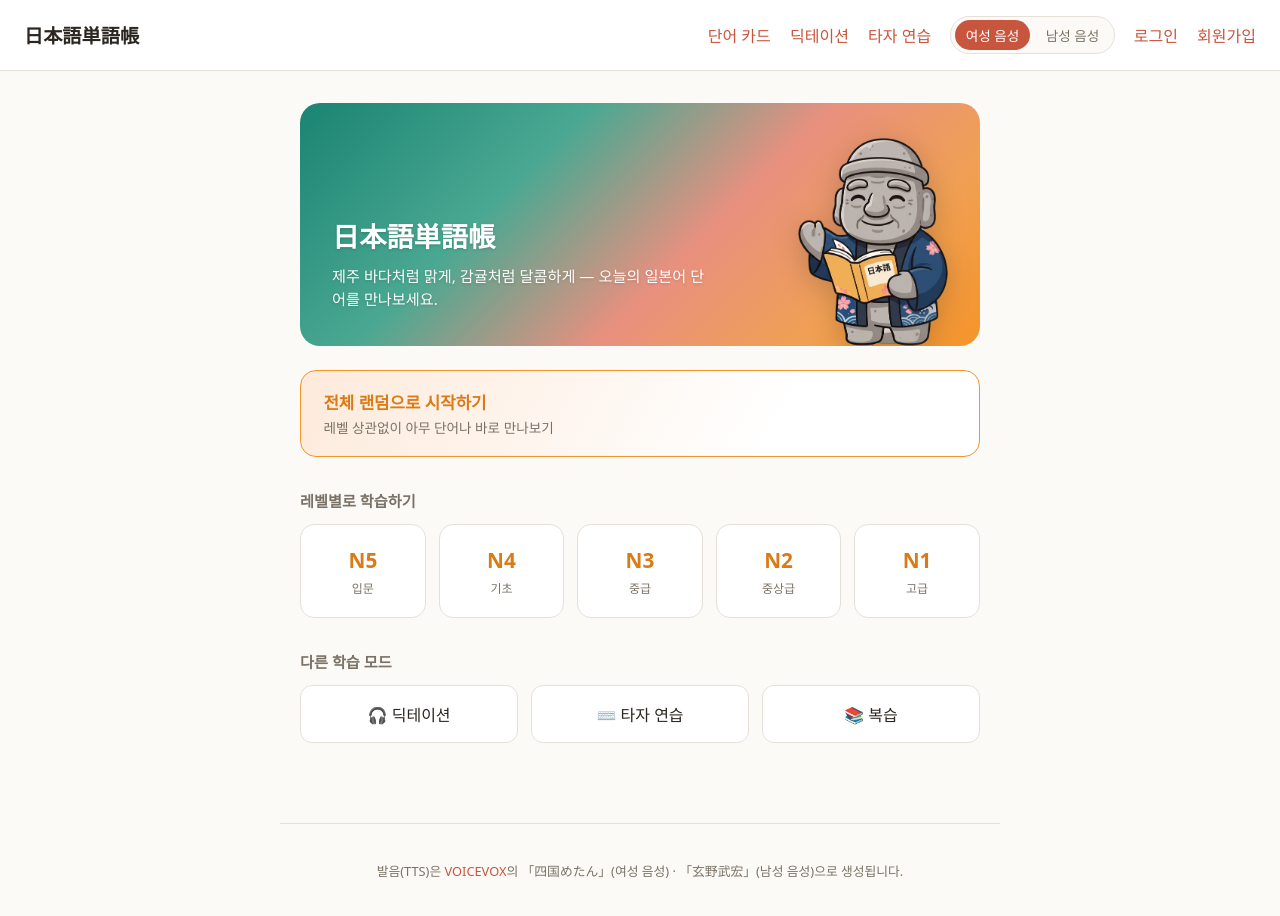
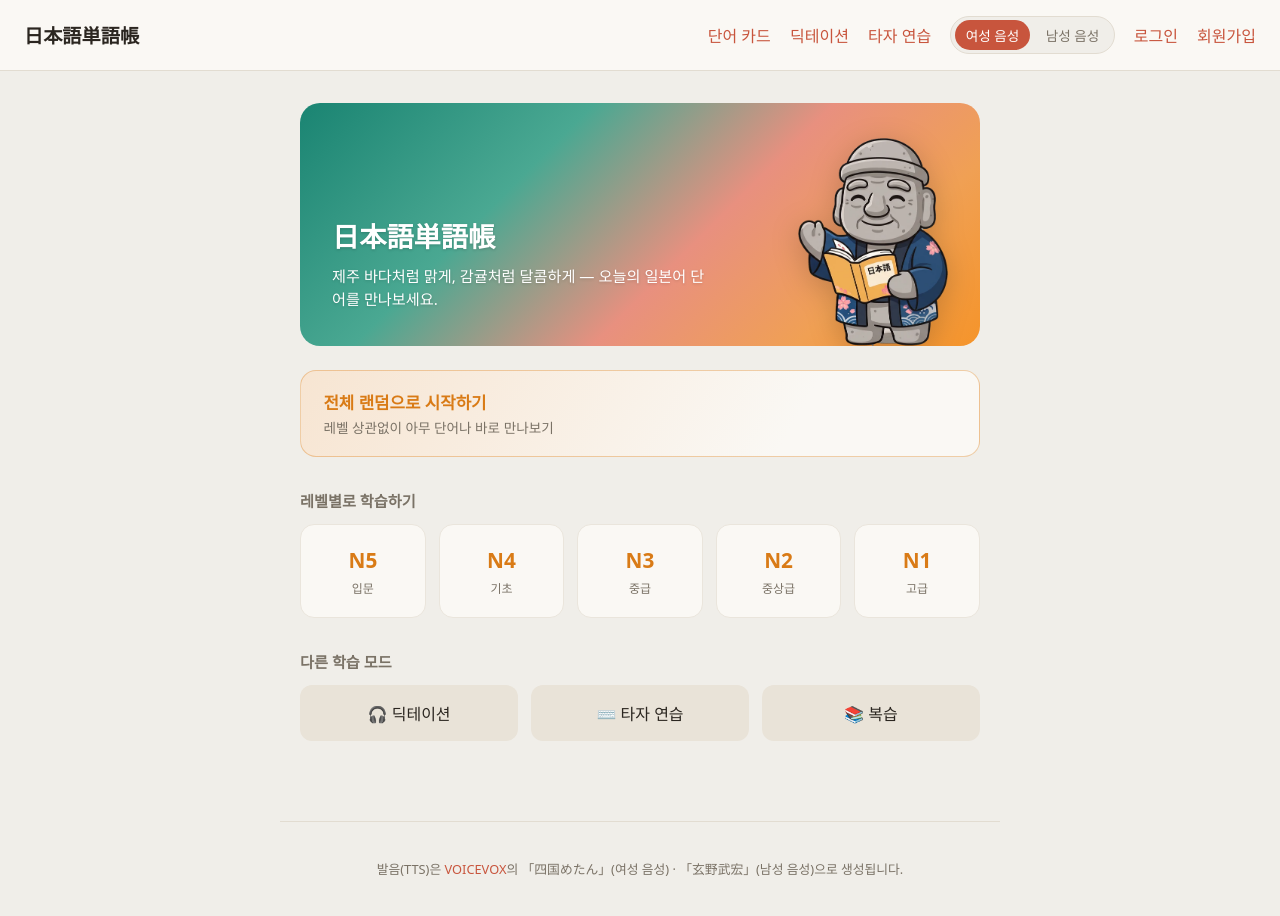
Before and after one commit to globaltoper/jp-vocab, a React (Vite) app in the folder frontend/: page / in a window 1280 px wide. Shown: the top 916 px of the page. Built offline with nearby package versions, Linux system fonts and the light colour scheme; no server answers.

Commit message:
style: 뉴트럴 톤온톤 적용 (웜 오프화이트 서피스, 테두리 약화)

```diff
--- a/frontend/src/index.css
+++ b/frontend/src/index.css
@@ -1,7 +1,11 @@
 :root {
-  --color-bg: #fbfaf7;
-  --color-surface: #ffffff;
-  --color-border: #e6e1d8;
+  /* 뉴트럴 톤온톤: 클라우드 댄서(페이지) 위에 웜 오프화이트(카드),
+     그보다 한 톤 가라앉은 오트밀(보조/인용 영역). 색 단차로 구분되니 테두리는 약하게. */
+  --color-bg: #f0eee9;
+  --color-surface: #faf8f4;
+  --color-surface-sunken: #e9e3d8;
+  --color-border: #e2dcd1;
+  --color-border-soft: #eae5dc;
   --color-text: #2b2620;
   --color-muted: #7a7266;
   --color-primary: #c8553d;
@@ -166,7 +170,7 @@ select {
 
 .word-card {
   background: var(--color-surface);
-  border: 1px solid var(--color-border);
+  border: 1px solid var(--color-border-soft);
   border-radius: 16px;
   padding: 2.5rem 2rem;
   text-align: center;
@@ -270,7 +274,7 @@ select {
 
 .example-card {
   background: var(--color-surface);
-  border: 1px solid var(--color-border);
+  border: 1px solid var(--color-border-soft);
   border-radius: 12px;
   padding: 1.2rem 1.4rem;
   margin-bottom: 1rem;
@@ -411,7 +415,7 @@ select {
   align-items: center;
   justify-content: space-between;
   background: var(--color-surface);
-  border: 1px solid var(--color-border);
+  border: 1px solid var(--color-border-soft);
   border-radius: 10px;
   padding: 0.8rem 1rem;
 }
@@ -468,7 +472,7 @@ select {
 .dictation-card,
 .typing-card {
   background: var(--color-surface);
-  border: 1px solid var(--color-border);
+  border: 1px solid var(--color-border-soft);
   border-radius: 16px;
   padding: 2.5rem 2rem;
   text-align: center;
@@ -722,8 +726,8 @@ select {
   display: flex;
   flex-direction: column;
   gap: 0.2rem;
-  background: linear-gradient(120deg, #fdeadb 0%, #fff 70%);
-  border: 1px solid var(--jeju-tangerine);
+  background: linear-gradient(120deg, #f7e5d2 0%, var(--color-surface) 72%);
+  border: 1px solid rgba(217, 123, 22, 0.35);
   border-radius: 16px;
   padding: 1.2rem 1.4rem;
   margin-bottom: 2rem;
@@ -767,7 +771,7 @@ select {
   gap: 0.3rem;
   padding: 1.3rem 0.6rem;
   border-radius: 14px;
-  border: 1px solid var(--color-border);
+  border: 1px solid var(--color-border-soft);
   background: var(--color-surface);
   text-align: center;
   color: var(--color-text);
@@ -777,8 +781,8 @@ select {
 .home-category-card:hover {
   text-decoration: none;
   transform: translateY(-3px);
-  box-shadow: 0 6px 16px rgba(0, 0, 0, 0.08);
-  border-color: var(--jeju-tangerine);
+  box-shadow: 0 6px 16px rgba(43, 38, 32, 0.09);
+  border-color: rgba(217, 123, 22, 0.5);
 }
 
 .home-category-level {
@@ -804,14 +808,15 @@ select {
   min-width: 140px;
   padding: 1rem;
   border-radius: 12px;
-  border: 1px solid var(--color-border);
-  background: var(--color-surface);
+  border: none;
+  background: var(--color-surface-sunken);
   text-align: center;
   color: var(--color-text);
+  transition: background 0.15s ease, color 0.15s ease;
 }
 
 .home-secondary-link:hover {
   text-decoration: none;
-  border-color: var(--jeju-tangerine);
+  background: #e0d8c9;
   color: var(--jeju-tangerine-dark);
 }
```
